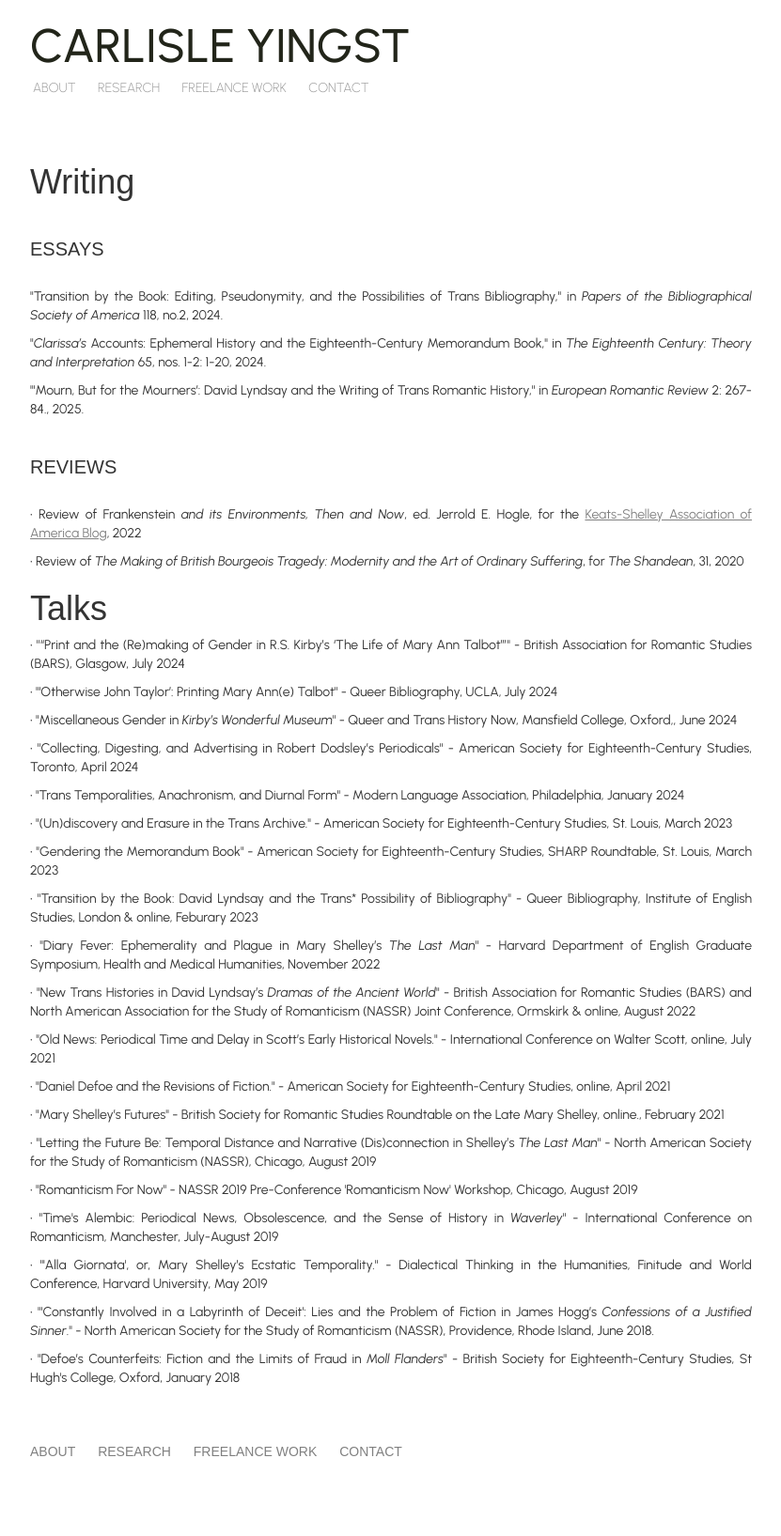
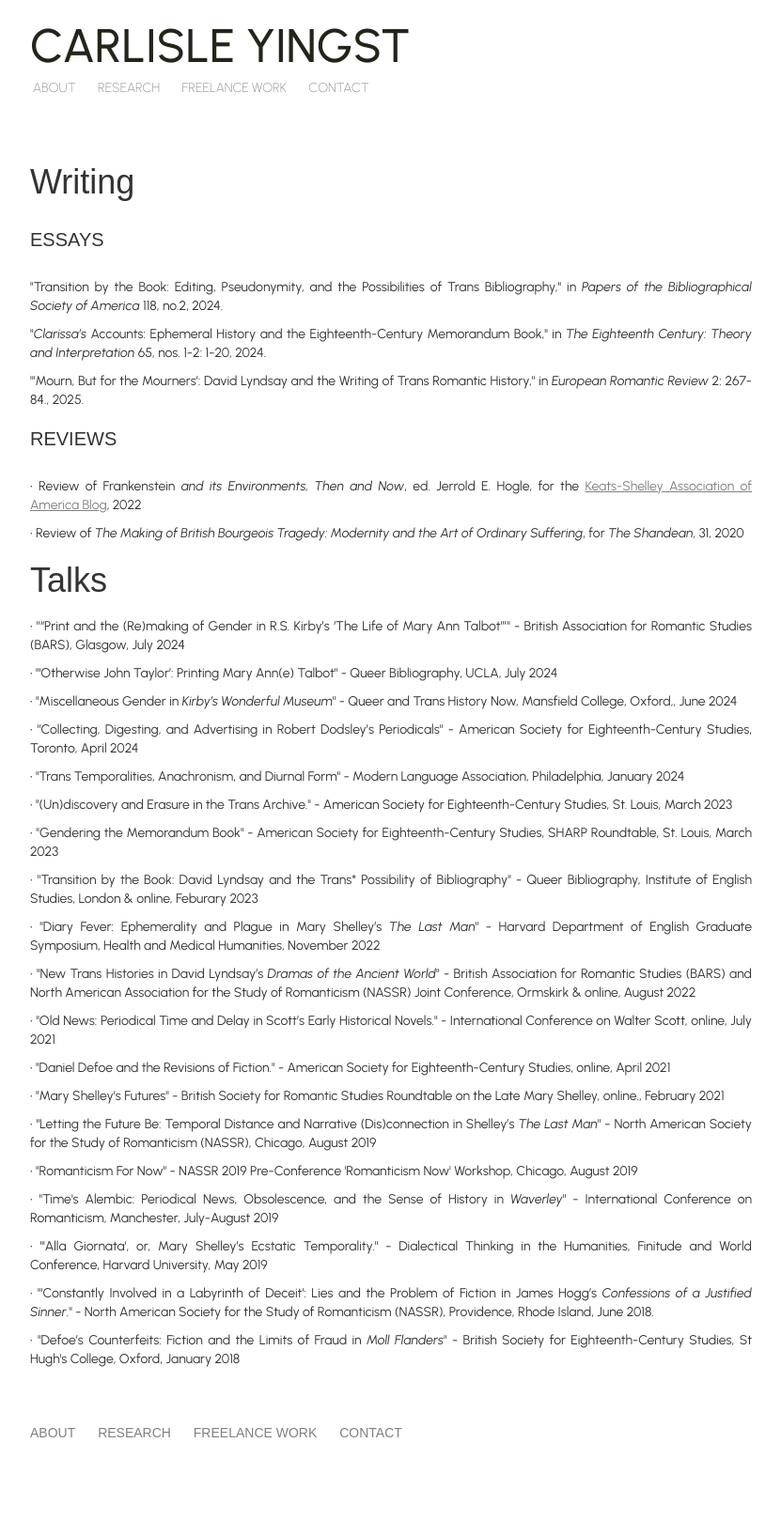
Before and after one commit to ceyingst/ceyingstwebsite, a Jekyll site: the page built from writing.html, in a window 1280 px wide. Shown: the whole page at 94% size, without its empty margins (224-1055 px from the left). Built offline with Jekyll 4.4.1, drawn with Linux system fonts in a browser that asks for light colours; nearby versions of some CDN libraries; some web fonts are replaced.

Commit message:
Update ceyingst.css

```diff
--- a/css/ceyingst.css
+++ b/css/ceyingst.css
@@ -26,6 +26,7 @@ body {
 
 h1 {
   font-family: 'Afacad Flux', sans-serif;
+  padding-bottom: 10px;
 }
 
 h2 {
@@ -194,7 +195,6 @@ width: 133%
 
 #writingandpres h2 {
   padding-bottom: 20px;
-  padding-top: 20px;
   font-weight: 400;
   text-transform: uppercase;
 
```
